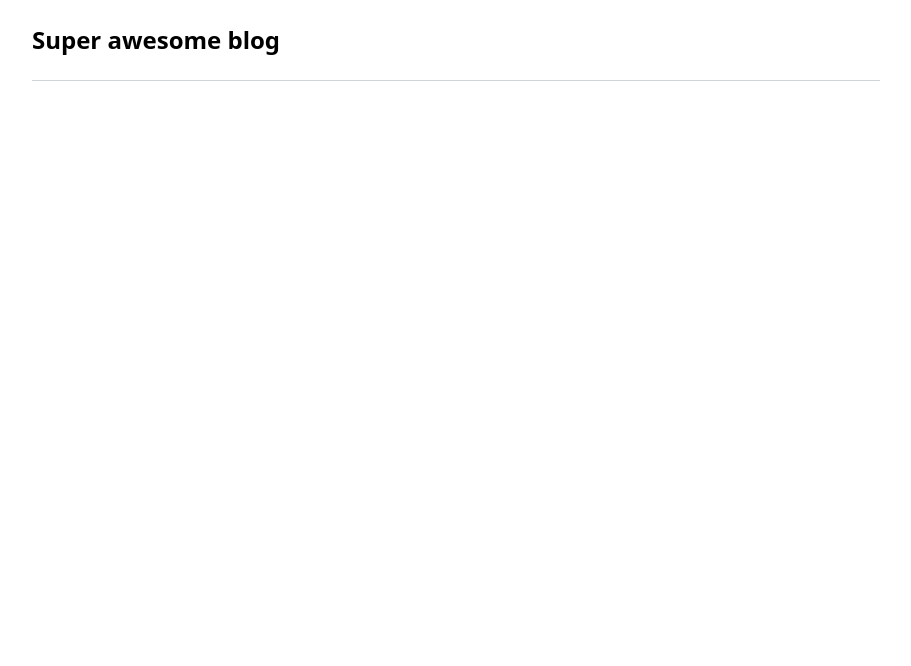
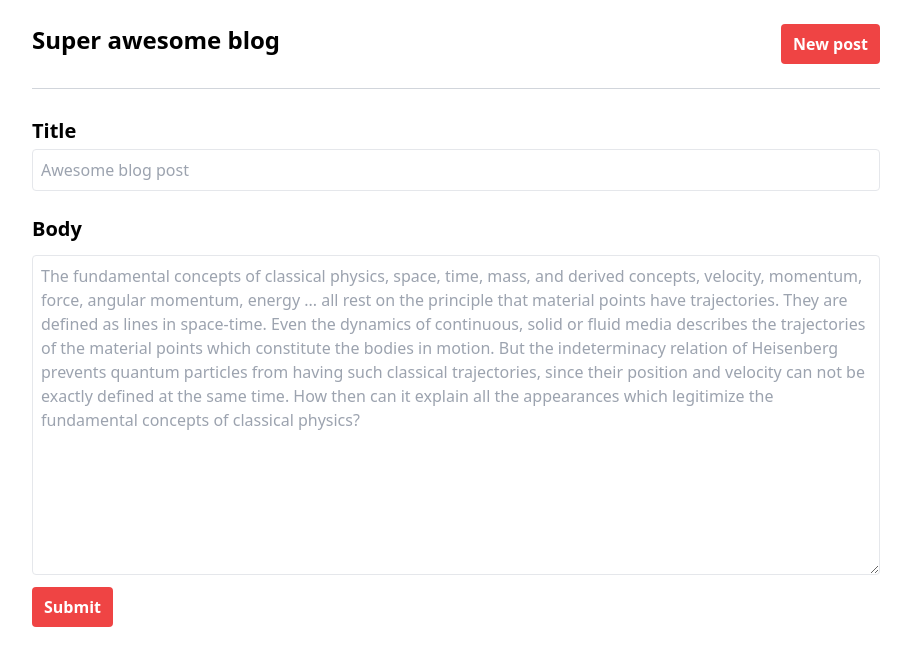
Before and after one commit to Steellow/tietokantaohjelmointi-harjoitustyo, a React (Create React App) app in the folder frontend/: page /new in a window 1280 px wide. Shown: the top 666 px of the page, without its empty margins (184-1095 px from the left). Built offline with nearby package versions, Linux system fonts and the light colour scheme.

Commit message:
Add feature to add new posts

```diff
--- a/frontend/src/App.jsx
+++ b/frontend/src/App.jsx
@@ -2,6 +2,7 @@ import Header from "./components/Header";
 import PostMapper from "./components/PostMapper";
 import { BrowserRouter as Router, Switch, Route } from "react-router-dom";
 import BlogPost from "./pages/BlogPost";
+import NewPost from "./pages/NewPost";
 
 const App = () => {
   return (
@@ -15,6 +16,9 @@ const App = () => {
           <Route path="/post/:id">
             <BlogPost />
           </Route>
+          <Route path="/new">
+            <NewPost />
+          </Route>
         </Switch>
       </div>
     </Router>
--- a/frontend/src/components/Header.jsx
+++ b/frontend/src/components/Header.jsx
@@ -2,11 +2,13 @@ import { Link } from "react-router-dom";
 
 const Header = () => {
   return (
-    <header className="pb-6 border-b border-gray-300">
+    <header className="flex justify-between pb-6 border-b border-gray-300">
       <Link to="/" className="text-2xl font-bold hover:text-red-600 active:text-red-700">
         Super awesome blog
       </Link>
-      {/* TODO: Search bar */}
+      <Link to="/new">
+        <button className="px-3 py-2 font-bold text-white bg-red-500 rounded hover:bg-red-700">New post</button>
+      </Link>
     </header>
   );
 };
--- /dev/null
+++ b/frontend/src/pages/NewPost.jsx
@@ -0,0 +1,54 @@
+import { useState } from "react";
+import axios from "axios";
+import { useHistory } from "react-router";
+
+const NewPost = () => {
+  const [title, setTitle] = useState("");
+  const [body, setBody] = useState();
+  const history = useHistory();
+
+  const handleSubmit = (e) => {
+    e.preventDefault();
+    axios({
+      method: "post",
+      url: "http://localhost:5000/posts",
+      data: {
+        title: title,
+        body: body,
+      },
+    }).then((res) => {
+      const newPostId = Number(res.data.match(/\d+/g)[0]);
+      history.push(`/post/${newPostId}`);
+    });
+  };
+
+  return (
+    <article className=" py-7">
+      <form onSubmit={handleSubmit}>
+        <label className="text-xl font-semibold">Title</label>
+        <input
+          required
+          type="text"
+          value={title}
+          onChange={(e) => setTitle(e.target.value)}
+          className="block w-full p-2 my-1 mb-6 border rounded form-input"
+          placeholder="Awesome blog post"
+        />
+        <label className="text-xl font-semibold ">Body</label>
+        <textarea
+          value={body}
+          onChange={(e) => setBody(e.target.value)}
+          required
+          name="body"
+          placeholder="The fundamental concepts of classical physics, space, time, mass, and derived concepts, velocity, momentum, force, angular momentum, energy ... all rest on the principle that material points have trajectories. They are defined as lines in space-time. Even the dynamics of continuous, solid or fluid media describes the trajectories of the material points which constitute the bodies in motion. But the indeterminacy relation of Heisenberg prevents quantum particles from having such classical trajectories, since their position and velocity can not be exactly defined at the same time. How then can it explain all the appearances which legitimize the fundamental concepts of classical physics?"
+          className="block w-full p-2 my-3 border rounded h-80"
+        ></textarea>
+        <button type="submit" className="px-3 py-2 font-bold text-white bg-red-500 rounded hover:bg-red-700">
+          Submit
+        </button>
+      </form>
+    </article>
+  );
+};
+
+export default NewPost;
```
Also changed, not shown: 1 other file (tests, documents, lock files or other folders).
